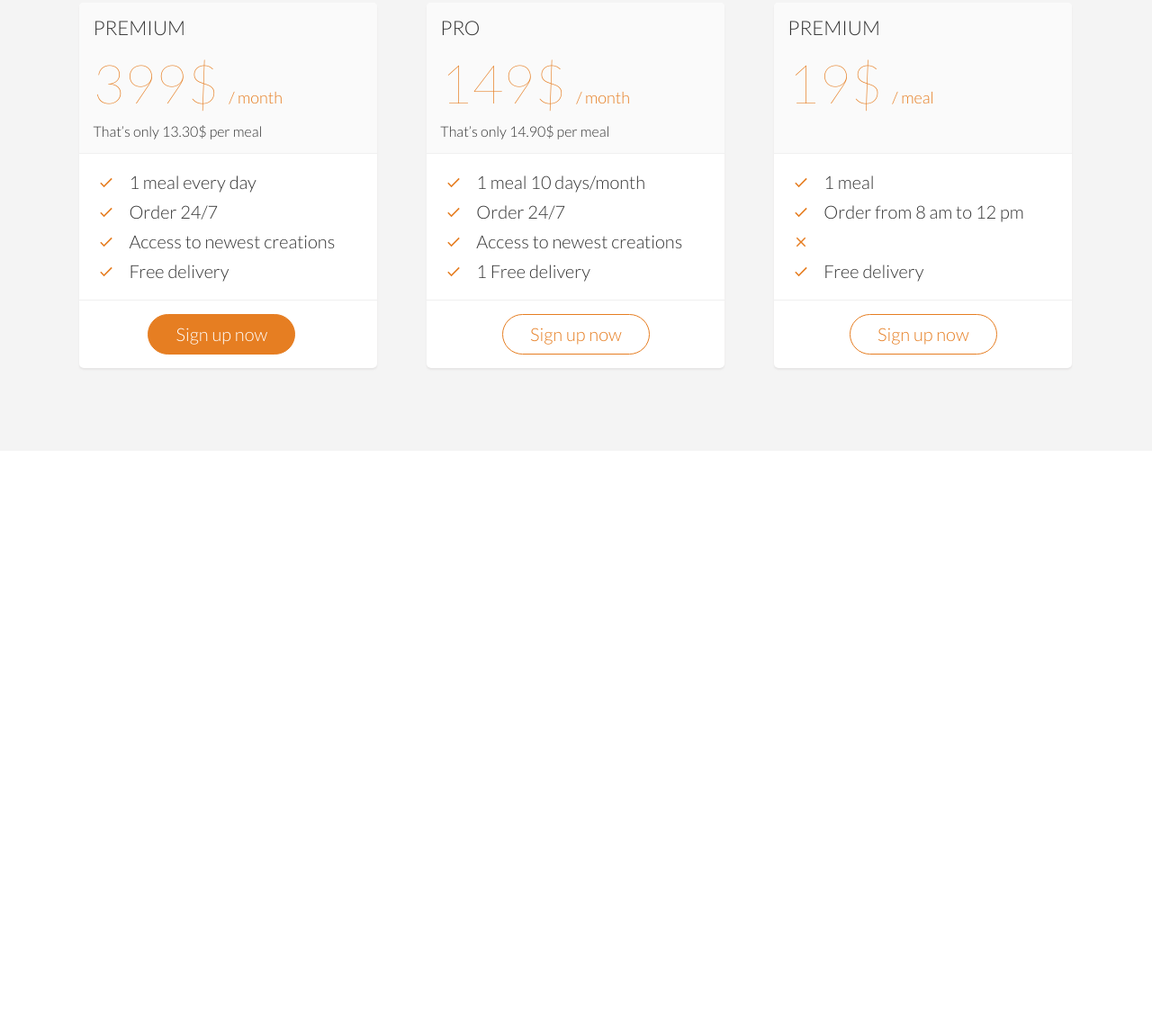
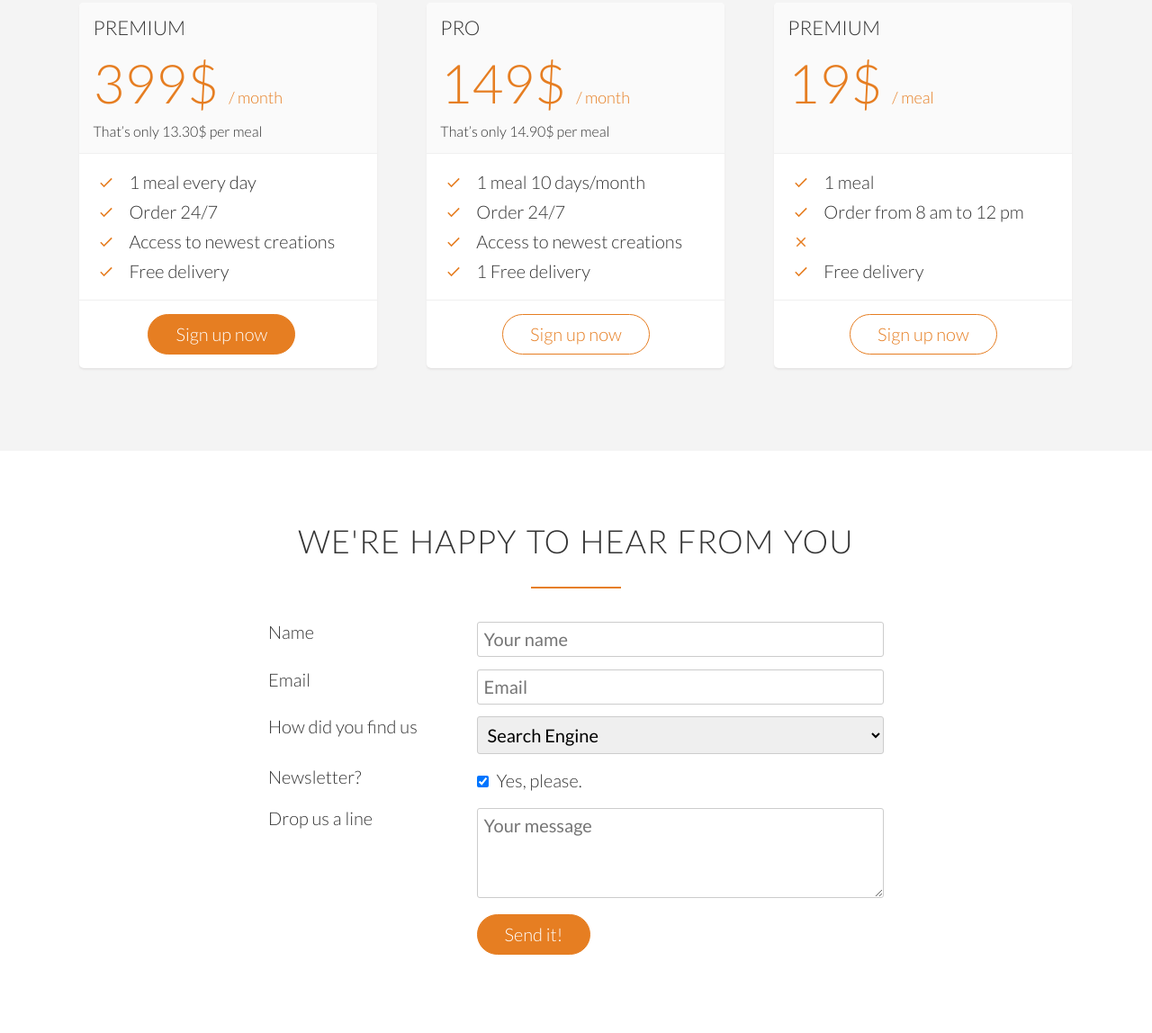
Before and after one commit to emmanuelthegrey/HTMLCSSSandbox, a plain HTML site: page Omnifood/index.html in a window 1280 px wide. Shown: the part 4094-5242 px from the top of the page at 90% size. Before the commit the page ends 4595 px from the top, so only its background shows below. Drawn offline with nearby package versions, Linux system fonts and the light colour scheme.

Commit message:
Contact form

```diff
--- a/Omnifood/index.html
+++ b/Omnifood/index.html
@@ -297,7 +297,7 @@
                     <div class="plan-box">
                         <div>
                             <h3>Pro</h3>
-                                <p class="plan-price" >149$ <span>/ month</span></p>
+                            <p class="plan-price">149$ <span>/ month</span></p>
                             <p class="plan-price-meal">That’s only 14.90$ per meal</p>
                         </div>
                         <div>
@@ -338,7 +338,9 @@
                                 <li>
                                     <ion-icon name="checkmark" class="icon-small"></ion-icon>Order from 8 am to 12 pm
                                 </li>
-                                       <li><ion-icon name="close" class="icon-small"></ion-icon></li>
+                                <li>
+                                    <ion-icon name="close" class="icon-small"></ion-icon>
+                                </li>
                                 <li>
                                     <ion-icon name="checkmark" class="icon-small"></ion-icon>Free delivery
                                 </li>
@@ -354,6 +356,72 @@
             </div>
         </div>
     </section>
+
+    <section class="section-form">
+        <div class="row">
+            <h2>We're happy to hear from you</h1>
+                <div class="row">
+                    <form action="#" method="post" class="contact-form">
+                        <div class="row">
+                            <div class="col span-1-of-3">
+                                <label for="name">Name</label>
+                            </div>
+                            <div class="col span-2-of-3">
+                                <input type="text" name="name" id="name" placeholder="Your name" required>
+                            </div>
+                        </div>
+
+                        <div class="row">
+                            <div class="col span-1-of-3">
+                                <label for="email">Email</label>
+                            </div>
+                            <div class="col span-2-of-3">
+                                <input type="email" name="email" id="email" placeholder="Email" required>
+                            </div>
+                        </div>
+                        <div class="row">
+                            <div class="col span-1-of-3">
+                                <label for="email">How did you find us</label>
+                            </div>
+                            <div class="col span-2-of-3">
+                                <select name="find-us" id="find-us">
+                                    <option value="friends">Friends</option>
+                                    <option value="search" selected>Search Engine</option>
+                                    <option value="medium">Medium</option>
+                                    <option value="other">other</option>
+
+
+                                </select>
+                            </div>
+                        </div>
+                        <div class="row">
+                            <div class="col span-1-of-3">
+                                <label for="newsletter">Newsletter?</label>
+                            </div>
+                            <div class="col span-2-of-3">
+                                <input type="checkbox" name="news" id="news"  checked> Yes, please.
+                            </div>
+                        </div>
+                        <div class="row">
+                            <div class="col span-1-of-3">
+                                <label for="message">Drop us a line</label>
+                            </div>
+                            <div class="col span-2-of-3">
+                               <textarea name="message" id="message"  placeholder="Your message"></textarea>
+                            </div>
+                        </div>
+                        <div class="row">
+                            <div class="col span-1-of-3">
+                                <label for="message">&nbsp;</label>
+                            </div>
+                            <div class="col span-2-of-3">
+                               <input type="submit" value="Send it!">
+                            </div>
+                        </div>
+                    </form>
+                </div>
+        </div>
+    </section>
     <script src="https://unpkg.com/ionicons@4.5.10-0/dist/ionicons.js"></script>
 </body>
 
--- a/Omnifood/resources/css/style.css
+++ b/Omnifood/resources/css/style.css
@@ -93,7 +93,8 @@ a:active{
 
 /* Buttons */
 .btn:link,
-.btn:visited {
+.btn:visited,
+input[type=submit] {
     display: inline-block;
     padding: 10px 30px;
     font-weight: 300;
@@ -105,7 +106,8 @@ a:active{
 
 
 .btn-full:link,
-.btn-full:visited {
+.btn-full:visited,
+input[type=submit] {
     background-color: #e67e22;
     color: #fff;
     margin-right: 15px;
@@ -118,7 +120,9 @@ a:active{
 }
 
 .btn:hover,
-.btn:active {
+.btn:active,
+input[type=submit]:hover,
+input[type=submit]:active {
     background-color: #cf6d17
 }
 
@@ -418,7 +422,7 @@ blockquote:before{
 }
 .plan-price{
     font-size: 300%;
-    font-weight: 100;
+    font-weight: 300;
     margin-bottom: 10px;
     color: #e67e22;
 }
@@ -429,3 +433,32 @@ blockquote:before{
 .plan-price-meal{
 font-size: 80%;
 }
+
+/* Contact Form */
+
+.contact-form{
+    width: 60%;
+    margin: 0 auto;
+}
+
+input[type=text],
+input[type=email],
+select,
+textarea {
+    width: 100%;
+    padding: 7px;
+    border-radius: 3px;
+    border: 1px solid #ccc;
+}
+
+textarea{
+    height: 100px;
+}
+
+input[type=checkbox]{
+    margin: 10px 5px 10px 0;
+}
+
+*:focus{
+    outline: none;
+}
```
Lines whose indentation alone changed are shown as unchanged.
